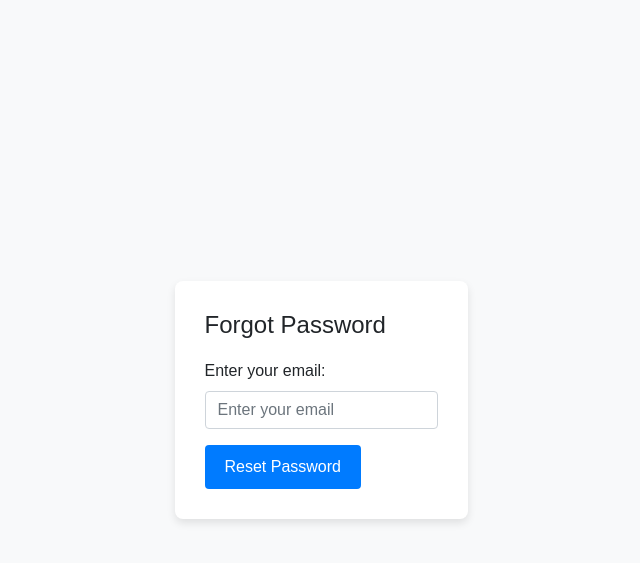
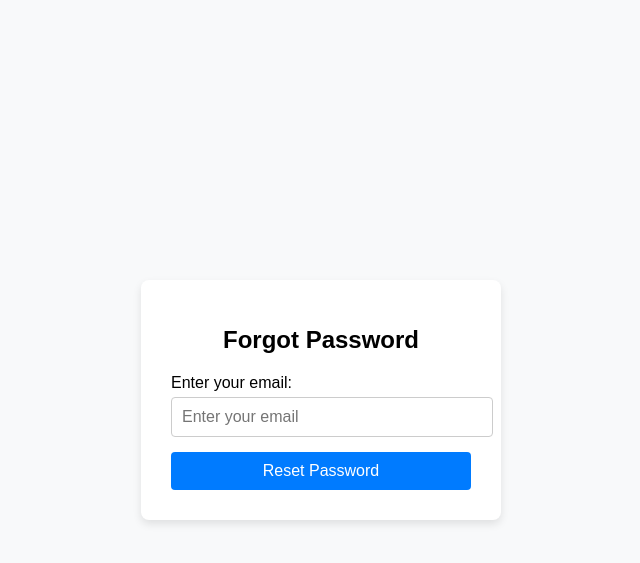
Before and after one commit to Nithakm/price_comparisonmca, a Flask app: page /forgot_password in a window 1280 px wide. Shown: the top 563 px of the page, without its empty margins (319-959 px from the left). Run offline with Flask 3, Linux system fonts and the light colour scheme; some libraries are stand-ins or nearby versions.

Commit message:
Update forgot password

```diff
--- a/templates/forgot_password.html
+++ b/templates/forgot_password.html
@@ -4,7 +4,6 @@
     <meta charset="UTF-8">
     <meta name="viewport" content="width=device-width, initial-scale=1.0">
     <title>Forgot Password</title>
-    <link rel="stylesheet" href="https://stackpath.bootstrapcdn.com/bootstrap/4.5.2/css/bootstrap.min.css">
     <style>
         body {
             background-color: #f8f9fa;
@@ -13,25 +12,45 @@
             align-items: center;
             height: 100vh;
             font-family: Arial, sans-serif;
+            margin: 0;
         }
         .forgot-password-form {
             background-color: #fff;
             padding: 30px;
             border-radius: 8px;
             box-shadow: 0 4px 8px rgba(0, 0, 0, 0.1);
+            width: 300px;
         }
         .forgot-password-form h1 {
             font-size: 24px;
             margin-bottom: 20px;
+            text-align: center;
         }
-        .forgot-password-form button {
+        .form-group {
+            margin-bottom: 15px;
+        }
+        .form-label {
+            margin-bottom: 5px;
+            display: block;
+        }
+        input[type="email"] {
+            width: 100%;
+            padding: 10px;
+            border: 1px solid #ccc;
+            border-radius: 4px;
+            font-size: 16px;
+        }
+        button {
             background-color: #007bff;
             border: none;
             color: white;
-            padding: 10px 20px;
+            padding: 10px;
             cursor: pointer;
+            width: 100%;
+            font-size: 16px;
+            border-radius: 4px;
         }
-        .forgot-password-form button:hover {
+        button:hover {
             background-color: #0056b3;
         }
     </style>
@@ -42,9 +61,9 @@
         <form method="post">
             <div class="form-group">
                 <label for="email" class="form-label">Enter your email:</label>
-                <input type="email" class="form-control" id="email" name="email" placeholder="Enter your email" required>
+                <input type="email" id="email" name="email" placeholder="Enter your email" required>
             </div>
-            <button type="submit" class="btn btn-primary">Reset Password</button>
+            <button type="submit">Reset Password</button>
         </form>
     </div>
 </body>
```
